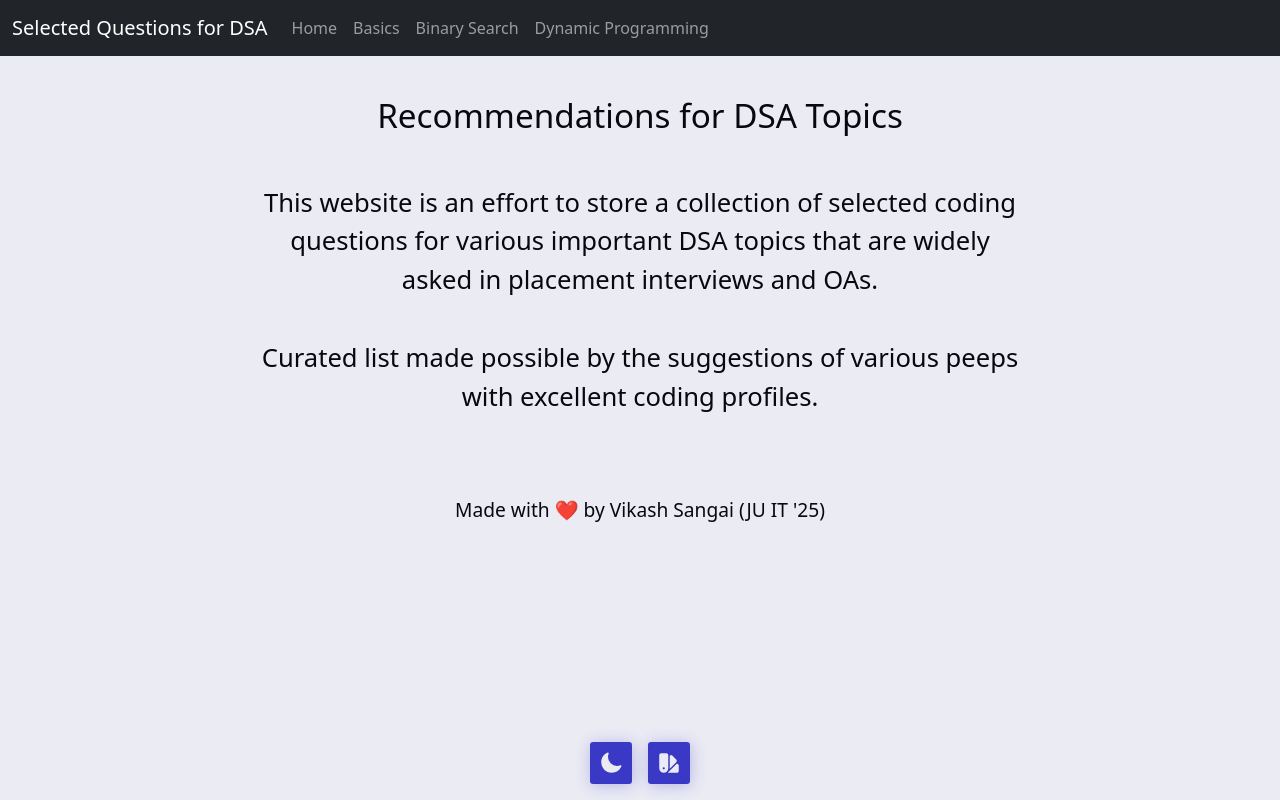
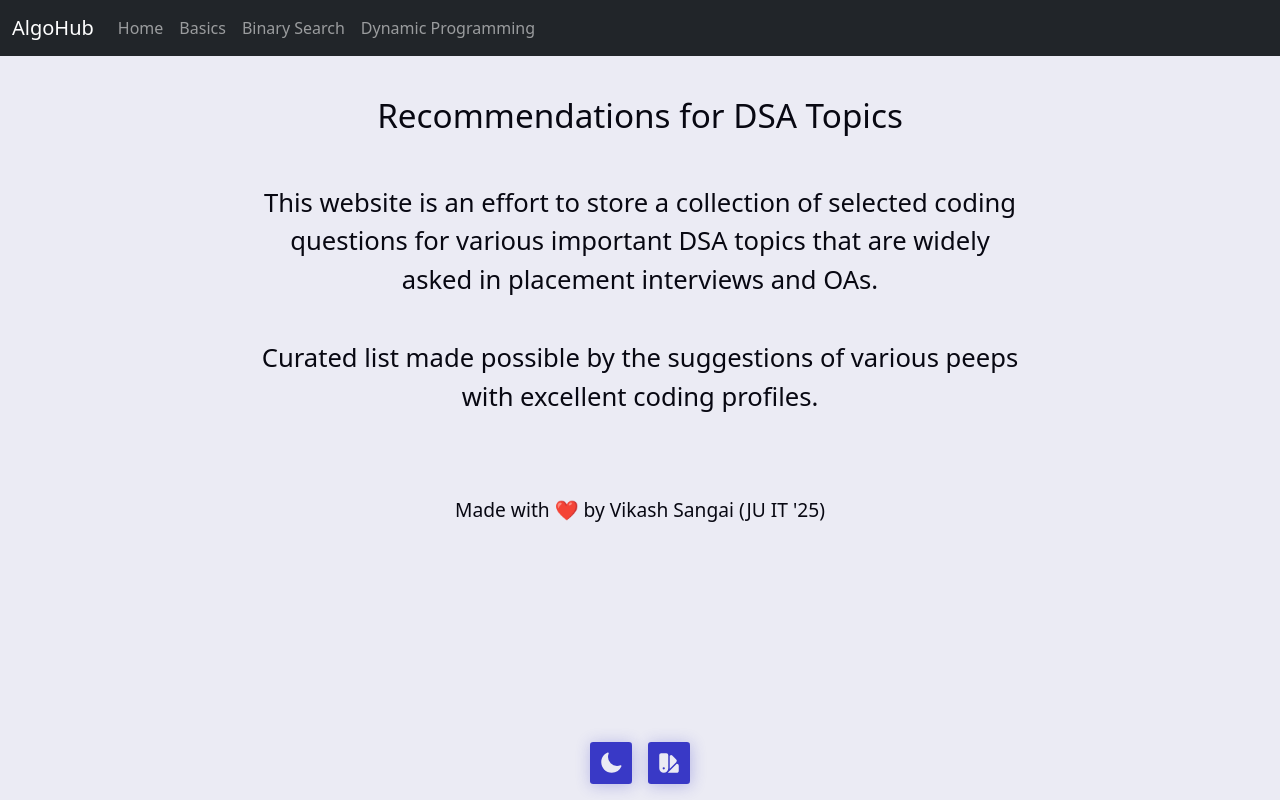
Before and after one commit to vikash485/resources-website, a React (Vite) app: page / in a window 1280 px wide. Built offline with nearby package versions, Linux system fonts and the light colour scheme.

Commit message:
changed navbar heading

```diff
--- a/src/components/Navbar.jsx
+++ b/src/components/Navbar.jsx
@@ -6,7 +6,7 @@
       <div id='main-nav'>
         <nav className="navbar fixed-top navbar-expand-lg navbar-dark bg-dark">
             <div className="container-fluid">
-                <Link className="navbar-brand" to="/">Selected Questions for DSA</Link>
+                <Link className="navbar-brand" to="/">AlgoHub</Link>
                 <button className="navbar-toggler" type="button" data-bs-toggle="collapse" data-bs-target="#navbarSupportedContent" aria-controls="navbarSupportedContent" aria-expanded="false" aria-label="Toggle navigation">
                 <span className="navbar-toggler-icon"></span>
                 </button>
```
